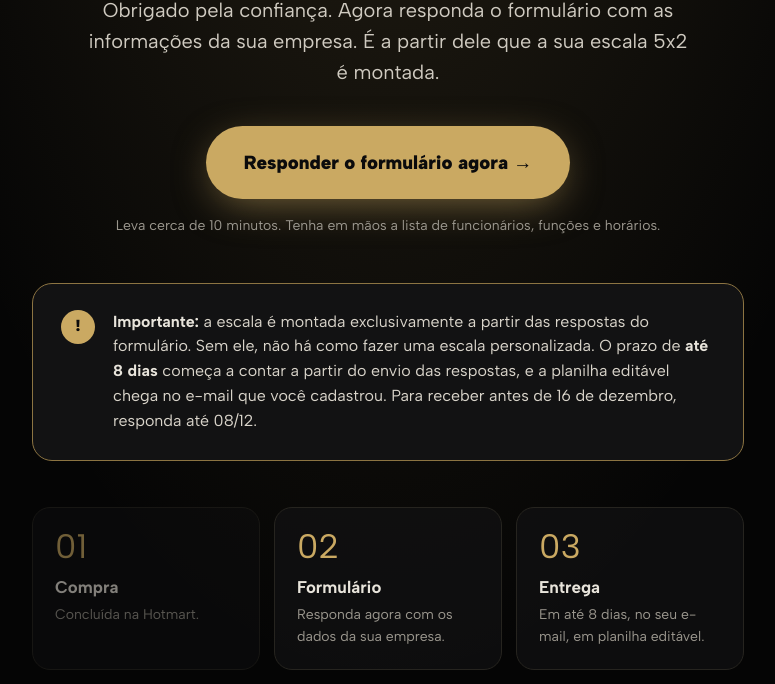
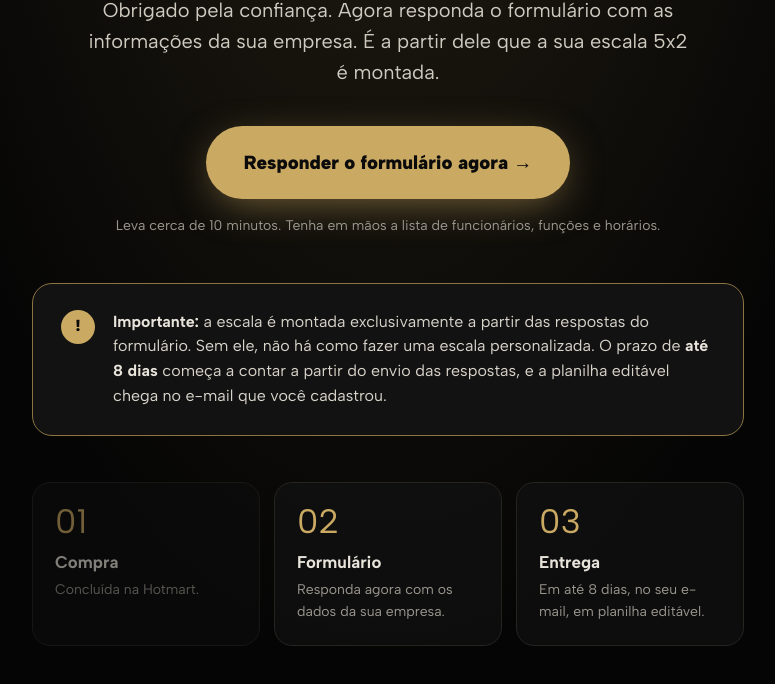
Before and after one commit to ivanferrazadv-arch/escala, a plain HTML site: page obrigado.html in a window 1280 px wide. Shown: the part 413-1097 px from the top of the page, without its empty margins (252-1027 px from the left). Drawn offline with Linux system fonts and the light colour scheme.

Commit message:
Remove data de corte da página de obrigado

```diff
--- a/obrigado.html
+++ b/obrigado.html
@@ -55,7 +55,7 @@ footer{border-top:1px solid #151513;padding:26px 24px;text-align:center;font-siz
 
   <div class="alert">
     <b class="i">!</b>
-    <p><strong>Importante:</strong> a escala é montada exclusivamente a partir das respostas do formulário. Sem ele, não há como fazer uma escala personalizada. O prazo de <strong>até 8 dias</strong> começa a contar a partir do envio das respostas, e a planilha editável chega no e-mail que você cadastrou. Para receber antes de 16 de dezembro, responda até 08/12.</p>
+    <p><strong>Importante:</strong> a escala é montada exclusivamente a partir das respostas do formulário. Sem ele, não há como fazer uma escala personalizada. O prazo de <strong>até 8 dias</strong> começa a contar a partir do envio das respostas, e a planilha editável chega no e-mail que você cadastrou.</p>
   </div>
 
   <div class="steps">
```
